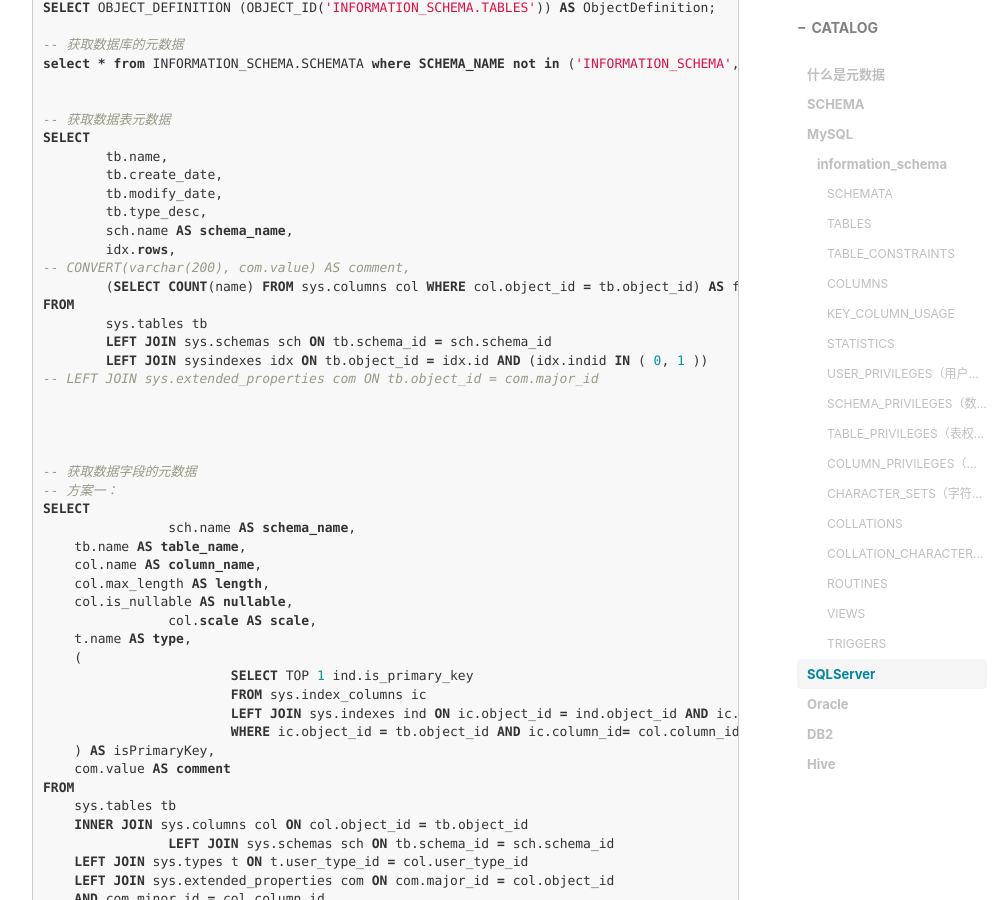
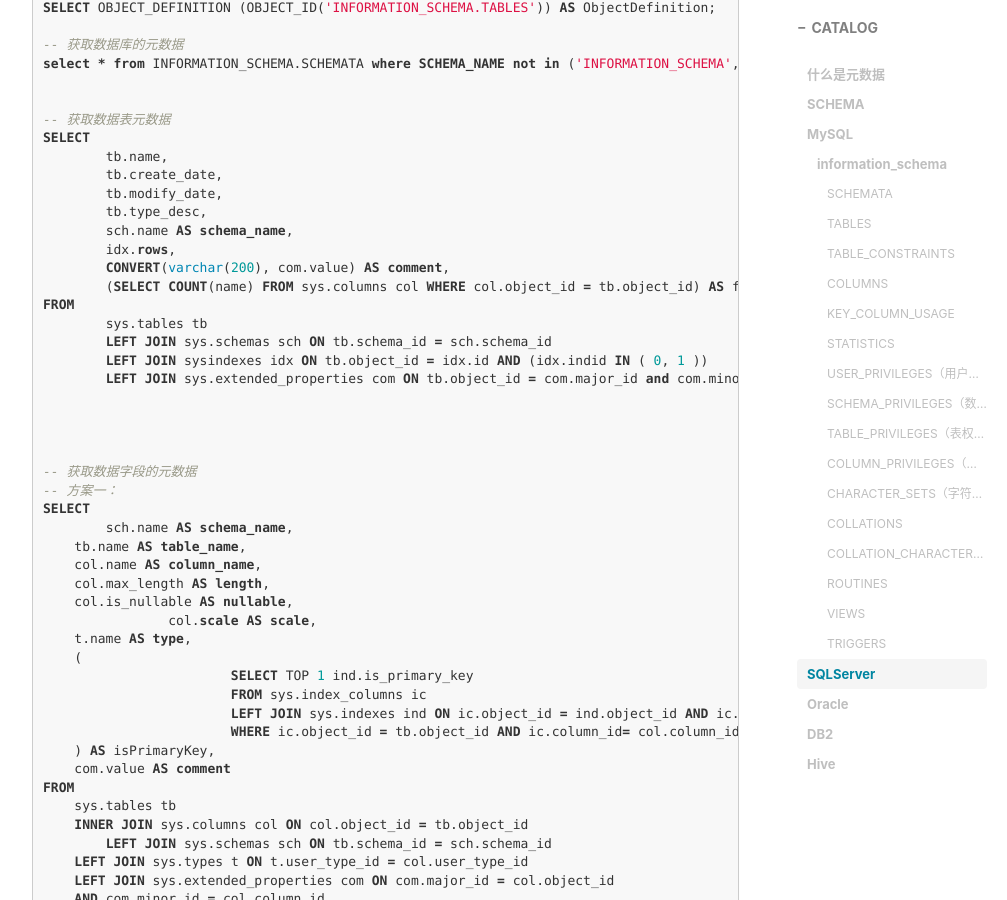
Before and after one commit to cidodo/cidodo.github.io, a Jekyll site: the page built from _posts/big data/2019-09-03-数据库中元数据提取.md, in a window 1280 px wide and 900 px high, scrolled down 6585 px. Shown: the whole window, without its empty margins (233-1240 px from the left). Built offline with Jekyll 4.4.1, drawn with Linux system fonts in a browser that asks for light colours; nearby versions of some CDN libraries; comment, search, counter and statistics services are not loaded.

Commit message:
Signed-off-by: liurain <157548499@qq.com>

```diff
--- a/_posts/big data/2019-09-03-数据库中元数据提取.md
+++ b/_posts/big data/2019-09-03-数据库中元数据提取.md
@@ -183,13 +183,13 @@ SELECT
 	tb.type_desc,
 	sch.name AS schema_name,
 	idx.rows,
--- 	CONVERT(varchar(200), com.value) AS comment,
+	CONVERT(varchar(200), com.value) AS comment,
 	(SELECT COUNT(name) FROM sys.columns col WHERE col.object_id = tb.object_id) AS fields
 FROM
 	sys.tables tb
 	LEFT JOIN sys.schemas sch ON tb.schema_id = sch.schema_id
 	LEFT JOIN sysindexes idx ON tb.object_id = idx.id AND (idx.indid IN ( 0, 1 ))
--- 	LEFT JOIN sys.extended_properties com ON tb.object_id = com.major_id
+	LEFT JOIN sys.extended_properties com ON tb.object_id = com.major_id and com.minor_id = '0'
 
 
 
@@ -197,7 +197,7 @@ FROM
 -- 获取数据字段的元数据
 -- 方案一：
 SELECT
-		sch.name AS schema_name,
+	sch.name AS schema_name,
     tb.name AS table_name,
     col.name AS column_name,
     col.max_length AS length,
@@ -214,7 +214,7 @@ SELECT
 FROM
     sys.tables tb
     INNER JOIN sys.columns col ON col.object_id = tb.object_id
-		LEFT JOIN sys.schemas sch ON tb.schema_id = sch.schema_id
+	LEFT JOIN sys.schemas sch ON tb.schema_id = sch.schema_id
     LEFT JOIN sys.types t ON t.user_type_id = col.user_type_id
     LEFT JOIN sys.extended_properties com ON com.major_id = col.object_id
     AND com.minor_id = col.column_id
```
